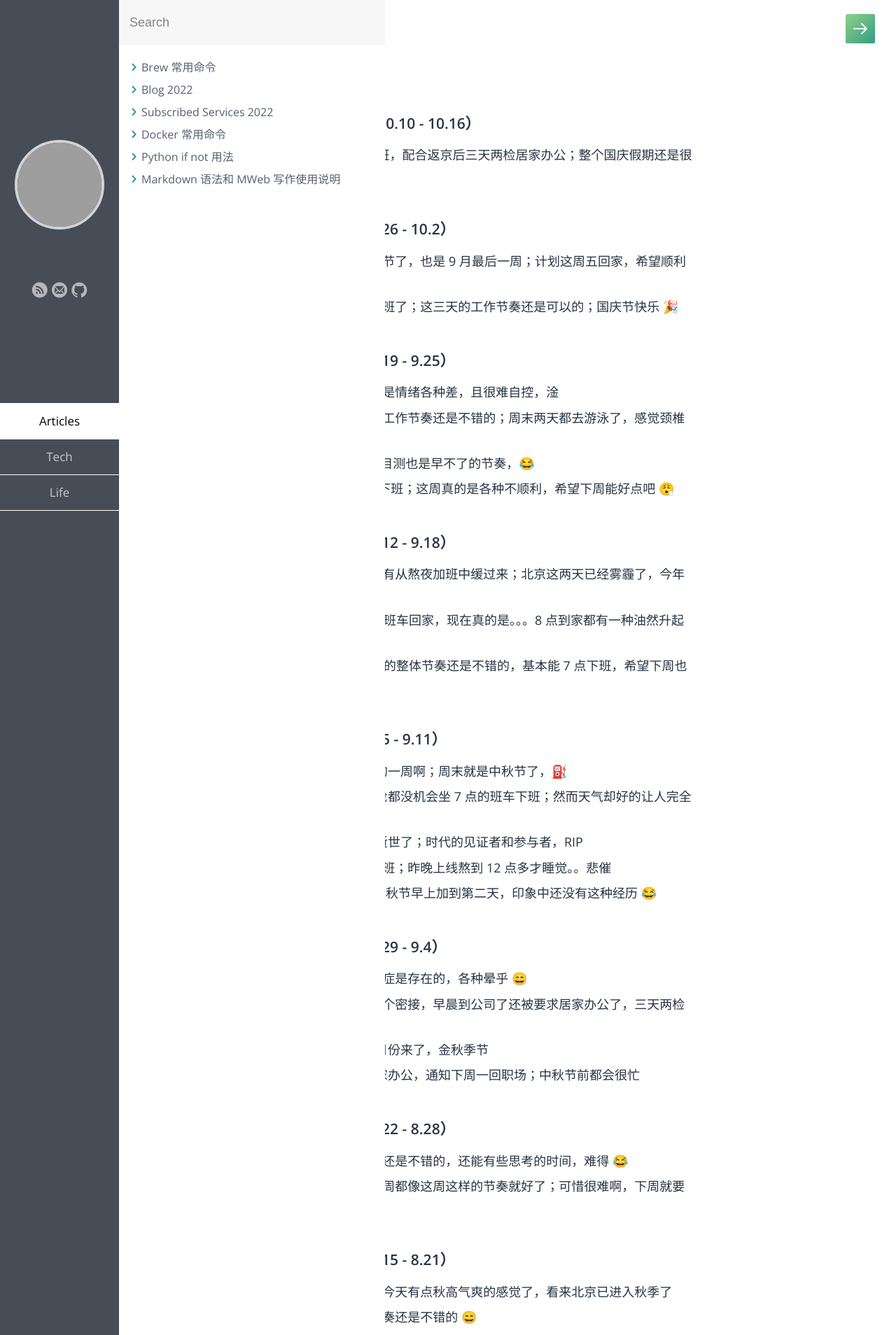
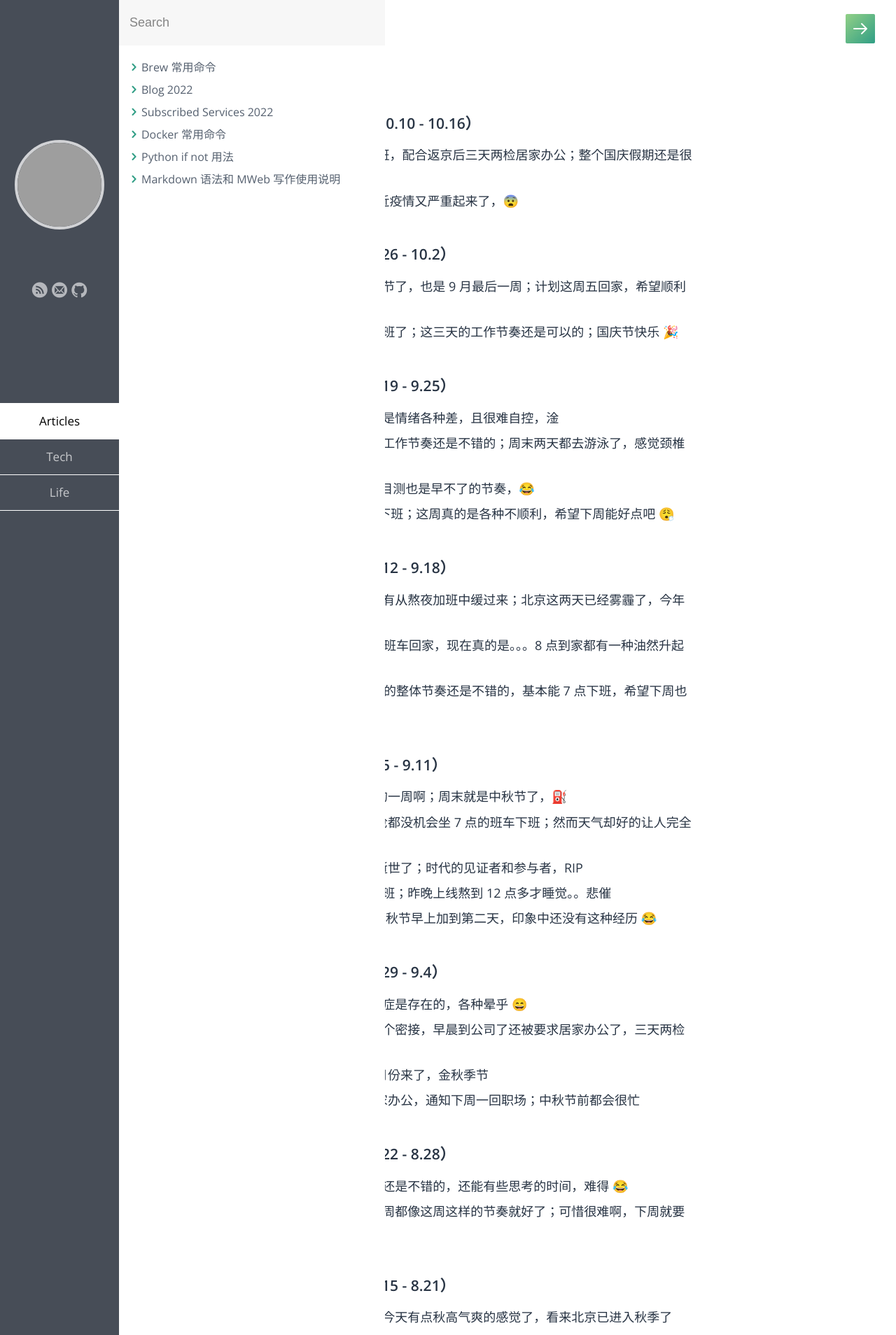
Before and after one commit to samxupeiran/samxupeiran.github.io, a Jekyll site: the page built from _posts/life/2022-05-06-my-blog.md, in a window 1280 px wide. Shown: the top 1908 px of the page at 70% size. Built offline with Jekyll 4.4.1, drawn with Linux system fonts in a browser that asks for light colours; some web fonts are replaced; some of the changed text lies outside the part shown; grey boxes are pictures that could not be loaded.

Commit message:
feat: add weekly blog 10.11

```diff
--- a/_posts/life/2022-05-06-my-blog.md
+++ b/_posts/life/2022-05-06-my-blog.md
@@ -8,6 +8,7 @@ tags: Blog
 
 - ### 2022 年 10 月 第 2 周（10.10 - 10.16）
      - 10.10 今天节后第一天上班，配合返京后三天两检居家办公；整个国庆假期还是很顺利的 😄
+     - 10.11 来职场上班了，最近疫情又严重起来了，😨
 
 - ### 2022 年 9 月 第 5 周（9.26 - 10.2）
      - 9.26 今天周一，快到国庆节了，也是 9 月最后一周；计划这周五回家，希望顺利 ⛽️
```
